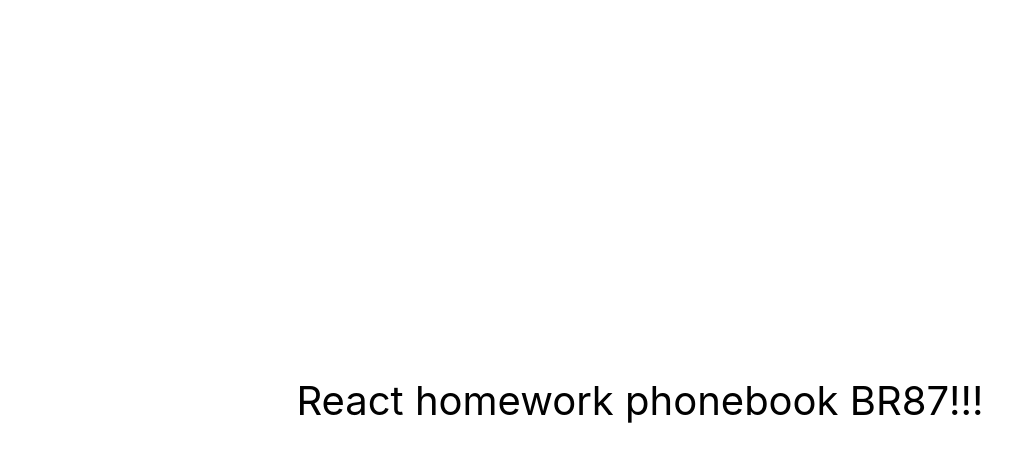
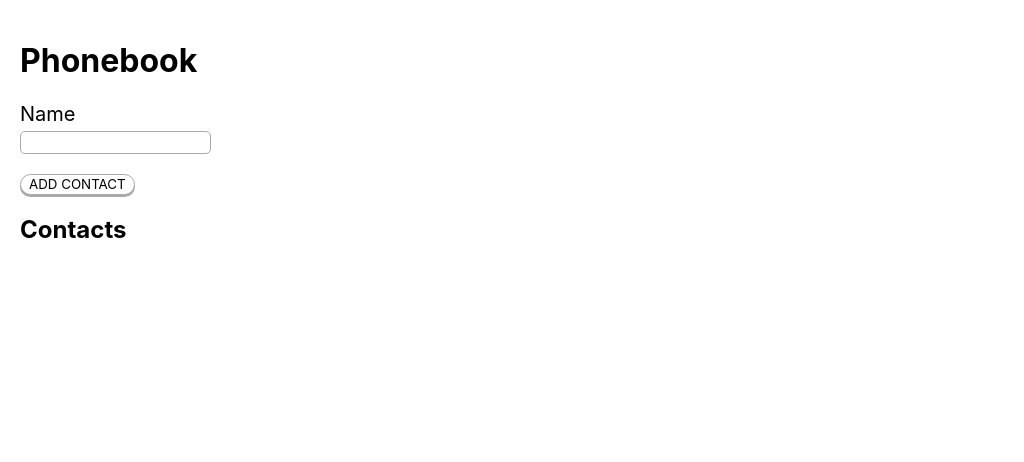
Before and after one commit to yabr87/goit-react-hw-02-phonebook, a React (Create React App) app: page / in a window 1280 px wide. Shown: the top 462 px of the page, without its empty margins (0-1024 px from the left). Built offline with nearby package versions, Linux system fonts and the light colour scheme.

Commit message:
add button

```diff
--- a/package.json
+++ b/package.json
@@ -7,6 +7,7 @@
     "@testing-library/jest-dom": "^5.16.3",
     "@testing-library/react": "^12.1.4",
     "@testing-library/user-event": "^13.5.0",
+    "nanoid": "^4.0.0",
     "prop-types": "^15.8.1",
     "react": "^18.1.0",
     "react-dom": "^18.1.0",
--- a/src/components/App.jsx
+++ b/src/components/App.jsx
@@ -1,16 +1,20 @@
-export const App = () => {
-  return (
-    <div
-      style={{
-        height: '100vh',
-        display: 'flex',
-        justifyContent: 'center',
-        alignItems: 'center',
-        fontSize: 40,
-        color: '#010101',
-      }}
-    >
-      React homework phonebook BR87!!!
-    </div>
-  );
-};
+import React, { Component } from 'react';
+import ContactForm from './ContactForm';
+import { nanoid } from 'nanoid';
+
+class App extends Component {
+  render() {
+    return (
+      <div className="AppWrapper">
+        <h1>Phonebook</h1>
+        <ContactForm />
+
+        <h2>Contacts</h2>
+        {/* <Filter ... /> */}
+        {/* <ContactList /> */}
+      </div>
+    );
+  }
+}
+
+export default App;
--- /dev/null
+++ b/src/components/Button/Button.jsx
@@ -0,0 +1,17 @@
+import React from 'react';
+import PropTypes from 'prop-types';
+import s from './Button.module.css';
+
+const Button = ({ text, type }) => {
+  return (
+    <button type={type} className={s.btn}>
+      {text}
+    </button>
+  );
+};
+Button.propTypes = {
+  text: PropTypes.string.isRequired,
+  type: PropTypes.string.isRequired,
+};
+
+export default Button;
--- /dev/null
+++ b/src/components/Button/Button.module.css
@@ -0,0 +1,17 @@
+.btn {
+  font-family: inherit;
+  background-color: white;
+  text-transform: uppercase;
+  border-radius: 15px;
+  border: 1px solid darkgray;
+  outline: none;
+  line-height: 1;
+  padding: 3px 8px;
+  transition: all 0.2s ease;
+  box-shadow: 0 2px darkgray;
+}
+
+.btn:hover {
+  box-shadow: 0 1px darkgray;
+  transform: translateY(2px);
+}
--- /dev/null
+++ b/src/components/Button/index.js
@@ -0,0 +1,3 @@
+import Button from './Button';
+
+export default Button;
--- /dev/null
+++ b/src/components/ContactForm/ContactForm.jsx
@@ -0,0 +1,31 @@
+import Button from 'components/Button';
+import PropTypes from 'prop-types';
+import s from './ContactForm.module.css';
+
+const ContactForm = props => (
+  <form className={s.form} autocomplete="off">
+    <label className={s.label} htmlFor="contactsName">
+      Name
+    </label>
+    <input
+      className={s.input}
+      id="contactsName"
+      type="text"
+      name="name"
+      pattern="^[a-zA-Zа-яА-Я]+(([' -][a-zA-Zа-яА-Я ])?[a-zA-Zа-яА-Я]*)*$"
+      title="Name may contain only letters, apostrophe, dash and spaces. For example Adrian, Jacob Mercer, Charles de Batz de Castelmore d'Artagnan"
+      required
+    />
+    <Button text="Add contact" type="submit" />
+  </form>
+);
+
+ContactForm.propTypes = {
+  // bla: PropTypes.string,
+};
+
+ContactForm.defaultProps = {
+  // bla: 'test',
+};
+
+export default ContactForm;
--- /dev/null
+++ b/src/components/ContactForm/ContactForm.module.css
@@ -0,0 +1,21 @@
+.form {
+  display: flex;
+  flex-direction: column;
+  align-items: flex-start;
+  gap: 5px;
+}
+.label {
+  font-size: 20px;
+}
+.input {
+  margin-bottom: 15px;
+  border-radius: 5px;
+  border: 1px solid darkgrey;
+  outline: none;
+  padding: 3px 6px;
+  transition: all 0.2s ease;
+}
+
+.input:focus {
+  box-shadow: 0 1px darkgray;
+}
--- /dev/null
+++ b/src/components/ContactForm/index.js
@@ -0,0 +1,3 @@
+import ContactForm from './ContactForm';
+
+export default ContactForm;
--- a/src/index.css
+++ b/src/index.css
@@ -13,3 +13,7 @@ code {
   font-family: source-code-pro, Menlo, Monaco, Consolas, 'Courier New',
     monospace;
 }
+
+.AppWrapper {
+  padding: 20px;
+}
--- a/src/index.js
+++ b/src/index.js
@@ -1,6 +1,6 @@
 import React from 'react';
 import ReactDOM from 'react-dom/client';
-import { App } from 'components/App';
+import App from 'components/App';
 import './index.css';
 
 ReactDOM.createRoot(document.getElementById('root')).render(
```
Also changed, not shown: 1 other file (tests, documents, lock files or other folders).
